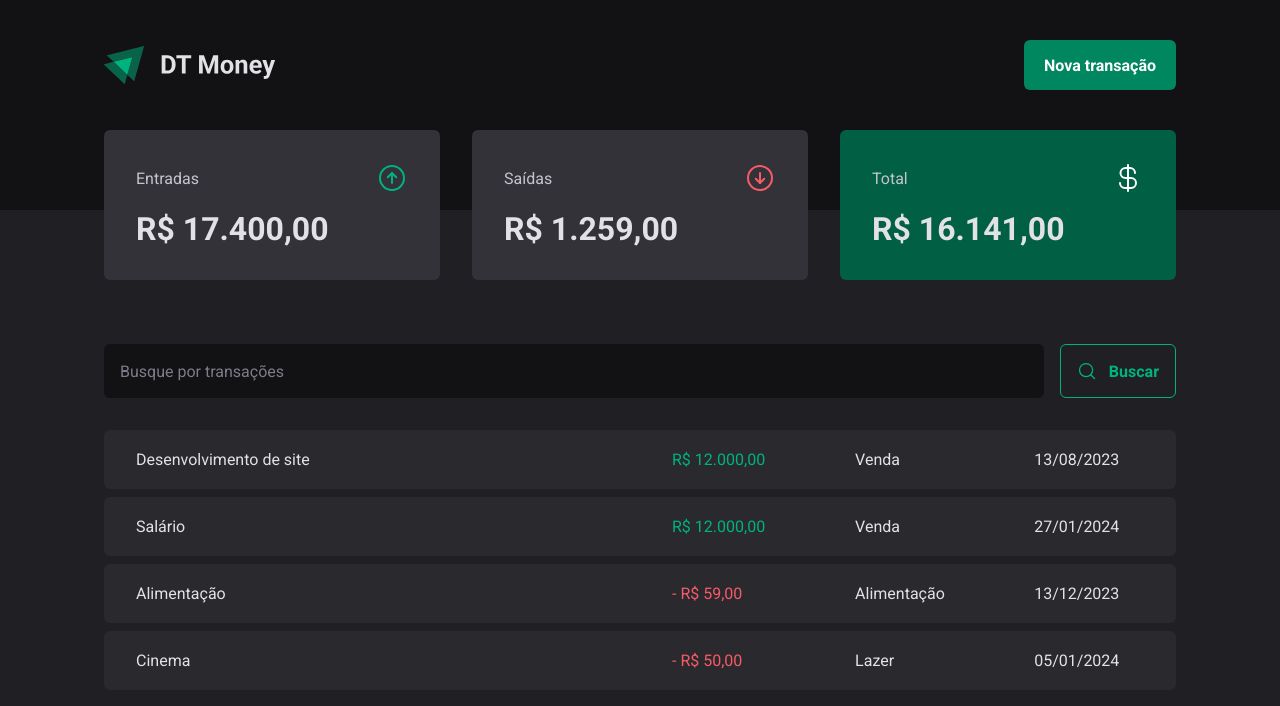
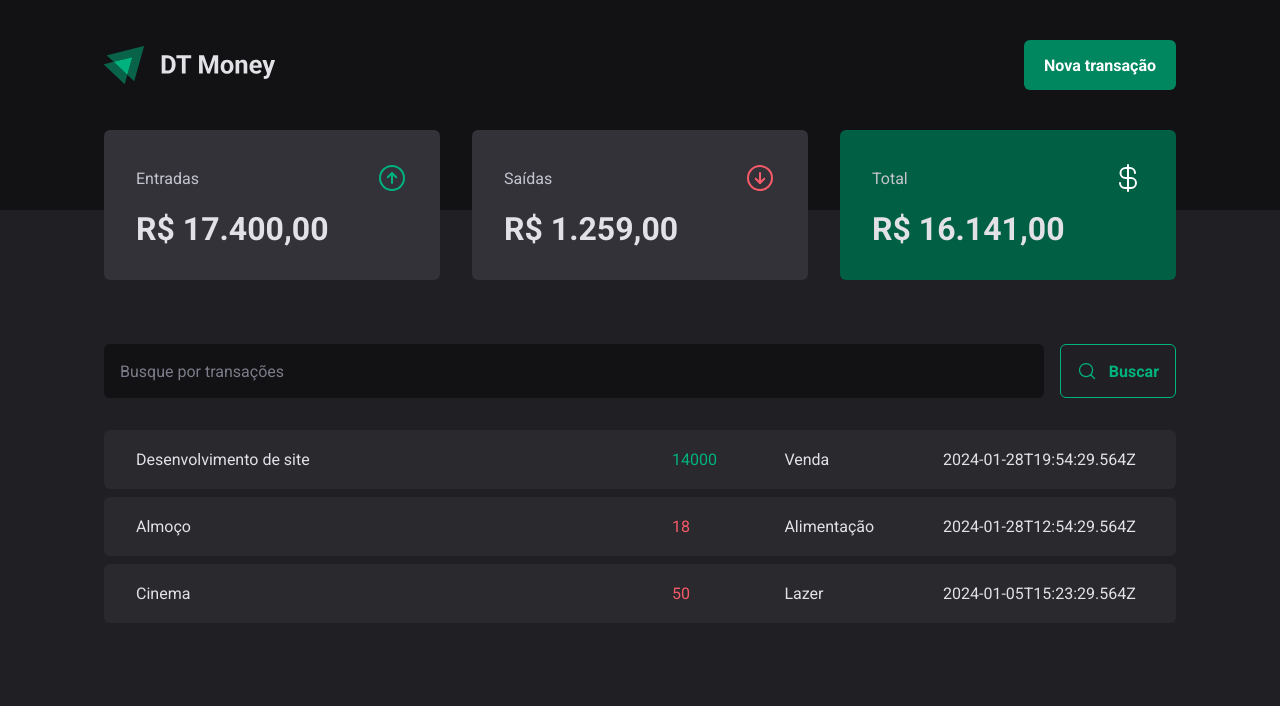
Before and after one commit to ManoelPradoMark22/DT-Money, a React (Vite) app: page / in a window 1280 px wide. Shown: the top 706 px of the page. Built offline with nearby package versions, Linux system fonts and the light colour scheme; data requests are answered from the project's data file.

Commit message:
create a fetch http request to get transaction list

```diff
--- a/server.json
+++ b/server.json
@@ -15,6 +15,14 @@
       "category": "Alimentação",
       "price": 18,
       "createdAt": "2024-01-28T12:54:29.564Z"
+    },
+    {
+      "id": 3,
+      "description": "Cinema",
+      "type": "outcome",
+      "category": "Lazer",
+      "price": 50,
+      "createdAt": "2024-01-05T15:23:29.564Z"
     }
   ]
 }
--- a/src/pages/Transactions/index.tsx
+++ b/src/pages/Transactions/index.tsx
@@ -1,9 +1,33 @@
+import { useEffect, useState } from "react";
 import { Header } from "../../components/Header";
 import { Summary } from "../../components/Summary";
 import { SearchForm } from "./components/SearchForm";
+
 import { PriceHighlight, TransactionsContainer, TransactionsTable } from "./styles";
 
+interface Transaction {
+  id: number,
+  description: string,
+  type: 'income' | 'outcome',
+  category: string,
+  price: number,
+  createdAt: string,
+}
+
 export function Transactions() {
+  const [transactions, setTransactions] = useState<Transaction[]>([])
+
+  async function loadTransactions() {
+    const response = await fetch('http://localhost:3000/transactions');
+    const data = await response.json();
+
+    setTransactions(data)
+  }
+
+  useEffect(() => {
+    loadTransactions();
+  }, [])
+
   return (
     <div>
       <Header/>
@@ -14,46 +38,20 @@ export function Transactions() {
 
         <TransactionsTable>
           <tbody>
-            <tr>
-              <td width="50%">Desenvolvimento de site</td>
-              <td>
-                <PriceHighlight variant="income">
-                  R$ 12.000,00
-                </PriceHighlight>
-              </td>
-              <td>Venda</td>
-              <td>13/08/2023</td>
-            </tr>
-            <tr>
-              <td width="50%">Salário</td>
-              <td>
-                <PriceHighlight variant="income">
-                  R$ 12.000,00
-                </PriceHighlight>
-              </td>
-              <td>Venda</td>
-              <td>27/01/2024</td>
-            </tr>
-            <tr>
-              <td width="50%">Alimentação</td>
-              <td>
-                <PriceHighlight variant="outcome">
-                  - R$ 59,00
-                </PriceHighlight>
-              </td>
-              <td>Alimentação</td>
-              <td>13/12/2023</td>
-            </tr>
-            <tr>
-              <td width="50%">Cinema</td>
-              <td>
-                <PriceHighlight variant="outcome">
-                  - R$ 50,00
-                </PriceHighlight>
-              </td>
-              <td>Lazer</td>
-              <td>05/01/2024</td>
-            </tr>
+            {transactions.map(transaction => {
+              return (
+                <tr key={transaction.id}>
+                  <td width="50%">{transaction.description}</td>
+                  <td>
+                    <PriceHighlight variant={transaction.type}>
+                      {transaction.price}
+                    </PriceHighlight>
+                  </td>
+                  <td>{transaction.category}</td>
+                  <td>{transaction.createdAt}</td>
+                </tr>
+              )
+            })}
           </tbody>
         </TransactionsTable>
       </TransactionsContainer>
```
Also changed, not shown: src/notes/notes.txt.
